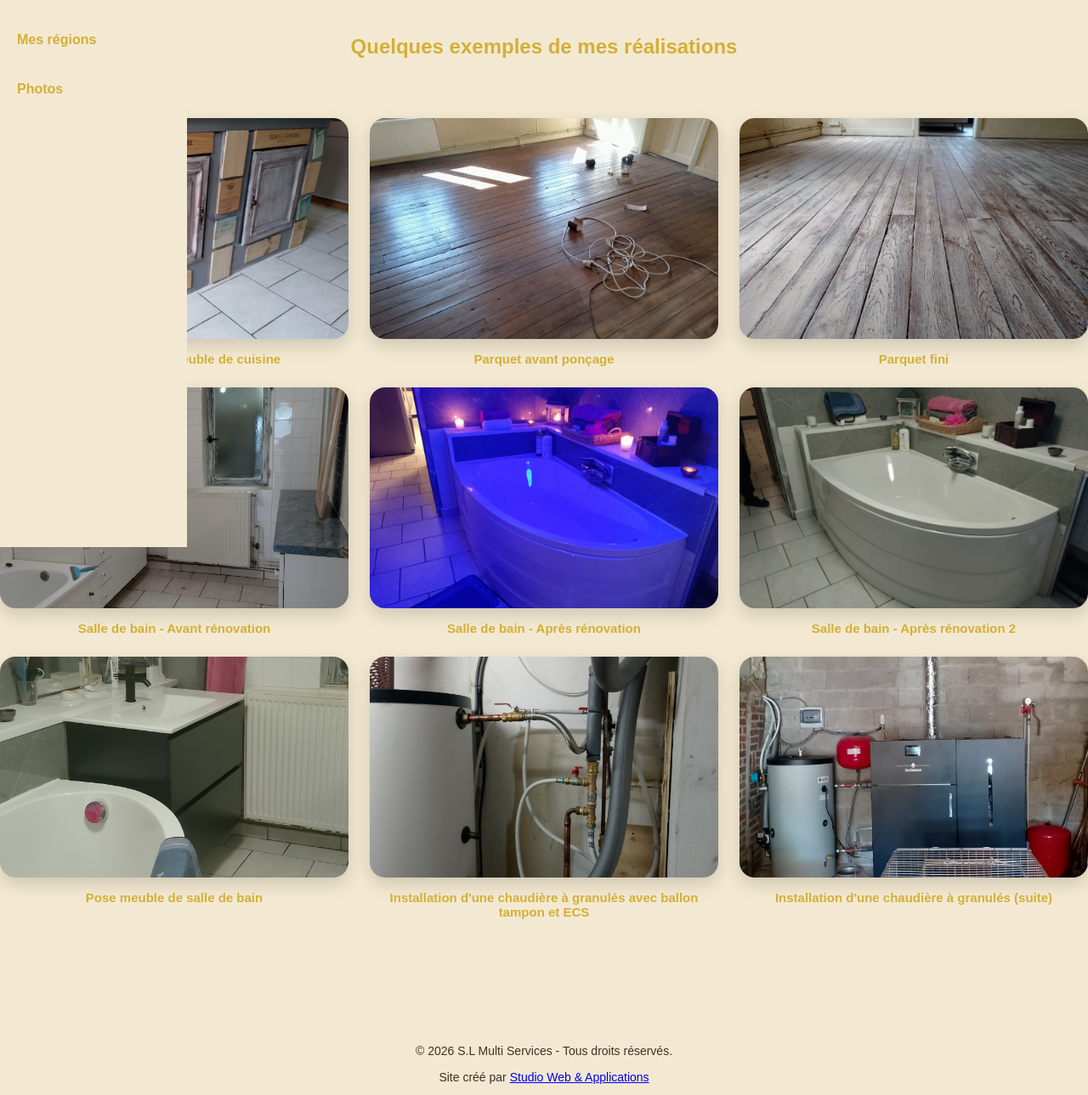
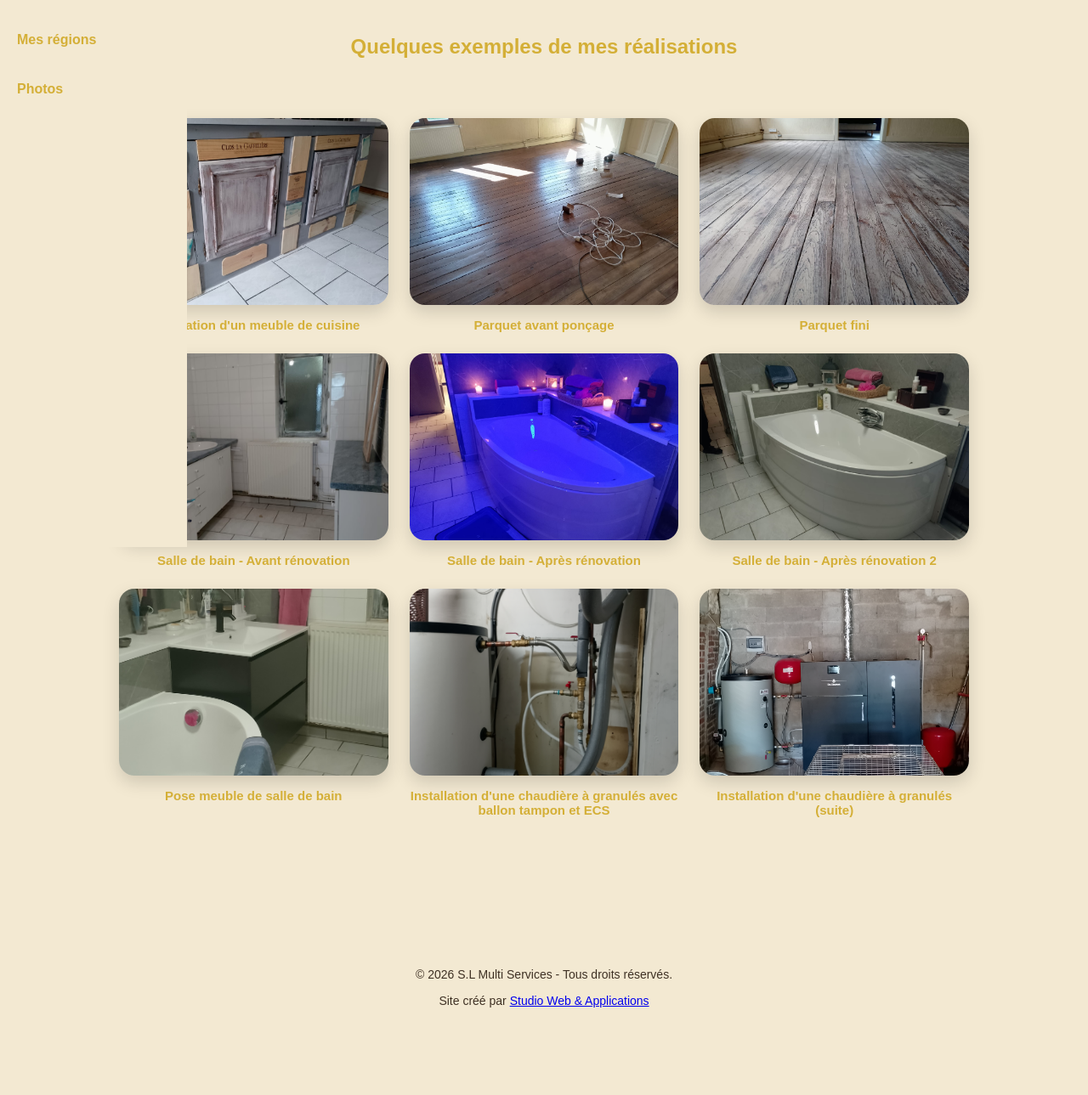
Before and after one commit to MSEDIT-1304/S.L-Multi-Services, a Flask app: page /photos in a window 1280 px wide. Shown: the part 206-1495 px from the top of the page at 85% size. After the commit the page ends 1392 px from the top, so only its background shows below. Run offline with Flask 3, Linux system fonts and the light colour scheme.

Commit message:
Update style.css

```diff
--- a/static/style.css
+++ b/static/style.css
@@ -173,6 +173,26 @@ li{
 
 }
 
+@media screen and (min-width: 769px){
+
+    .galerie{
+
+        grid-template-columns:repeat(3,1fr) !important;
+
+        max-width:1000px;
+
+        margin:30px auto;
+
+    }
+
+    .galerie img{
+
+        height:220px;
+
+    }
+
+}
+
 /* ---------- Version mobile ---------- */
 
 @media screen and (max-width: 768px) {
```
